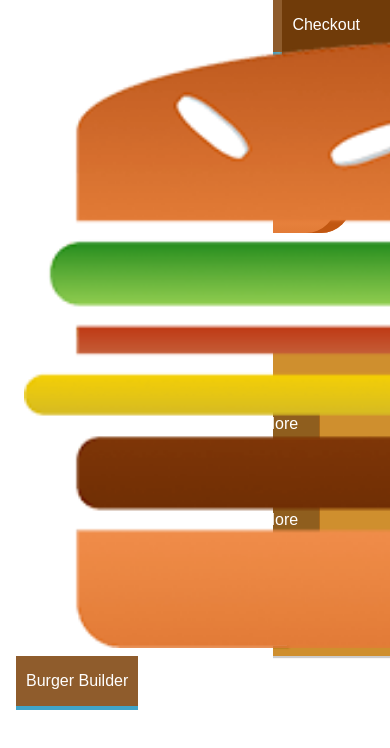
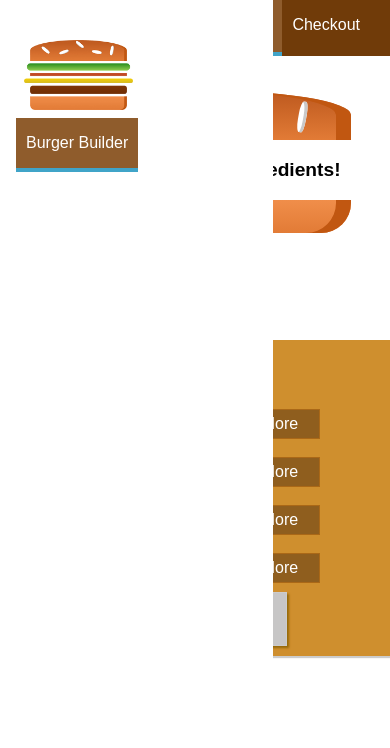
Before and after one commit to mohamednajiub/Burger-Builder, a React (Create React App) app: page / in a window 390 px wide. Shown: the top 748 px of the page. Built offline with nearby package versions, Linux system fonts and the light colour scheme.

Commit message:
fix menu responsive issue

```diff
--- a/src/components/Logo/Logo.js
+++ b/src/components/Logo/Logo.js
@@ -2,7 +2,7 @@
 import Logo from '../../assets/images/burger-logo.png'
 import classes from './Logo.module.css';
 const logo = (props)=>(
-    <div className={classes.Logo}>
+    <div className={classes.Logo} style={{height: props.height}}>
         <img src={Logo} alt="Burger Builder"/>
     </div>
 );
--- a/src/components/Logo/Logo.module.css
+++ b/src/components/Logo/Logo.module.css
@@ -1,7 +1,7 @@
 .Logo {
     background-color: #fff;
     padding: 8px;
-    height: 80%;
+    height: 100%;
     border-radius: 15px
 }
 .Logo img{
--- a/src/components/Navigation/SideDrawer/SideDrawer.js
+++ b/src/components/Navigation/SideDrawer/SideDrawer.js
@@ -7,7 +7,7 @@
 const sideDrawer = (props) => {
     return (
         <div className={classes.SideDrawer}>
-            <Logo />
+            <Logo height="11%"/>
             <nav>
                 <NavigationItems/>
             </nav>
--- a/src/components/Navigation/Toolbar/Toolbar.js
+++ b/src/components/Navigation/Toolbar/Toolbar.js
@@ -5,7 +5,7 @@
 const toolbar = (props) => (
     <header className={classes.Toolbar}>
         <div>MENU</div>
-        <Logo/>
+        <Logo height="80%"/>
         <nav>
             <NavigationItems/>
         </nav>
```
